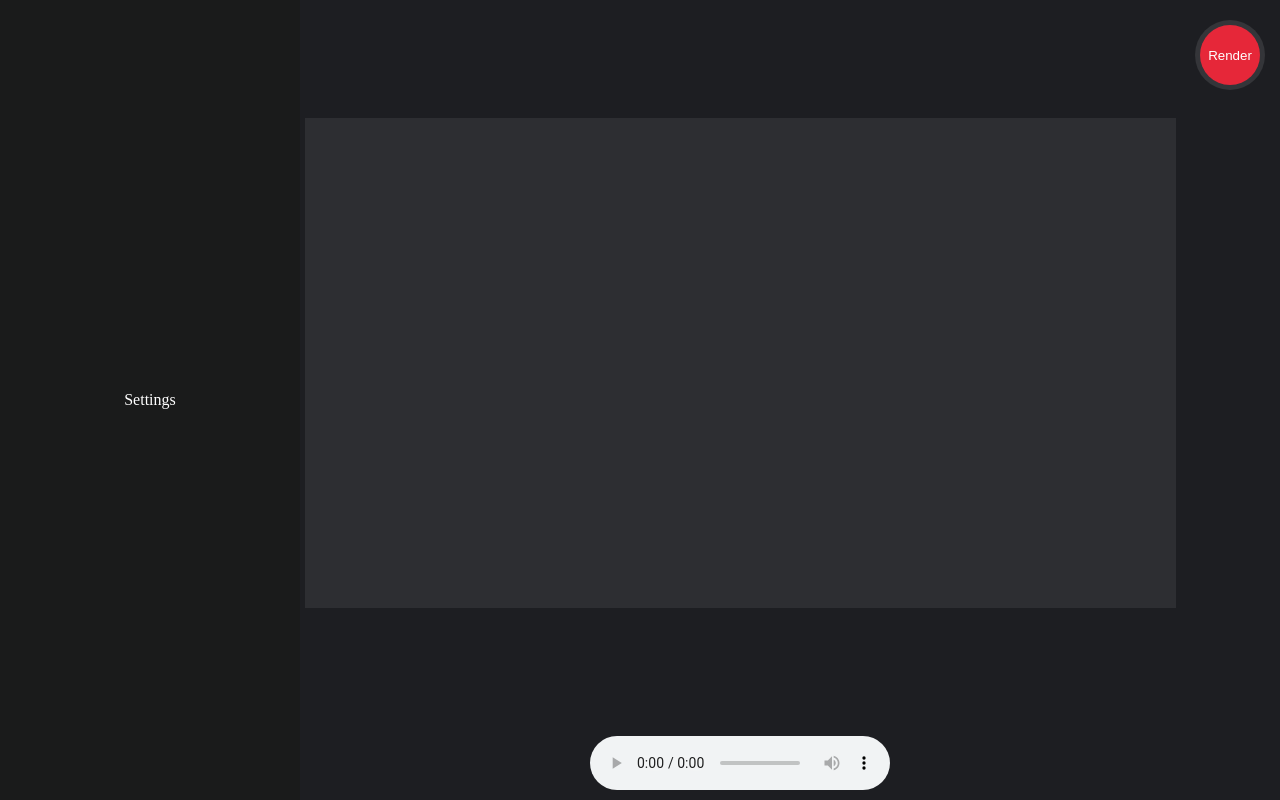
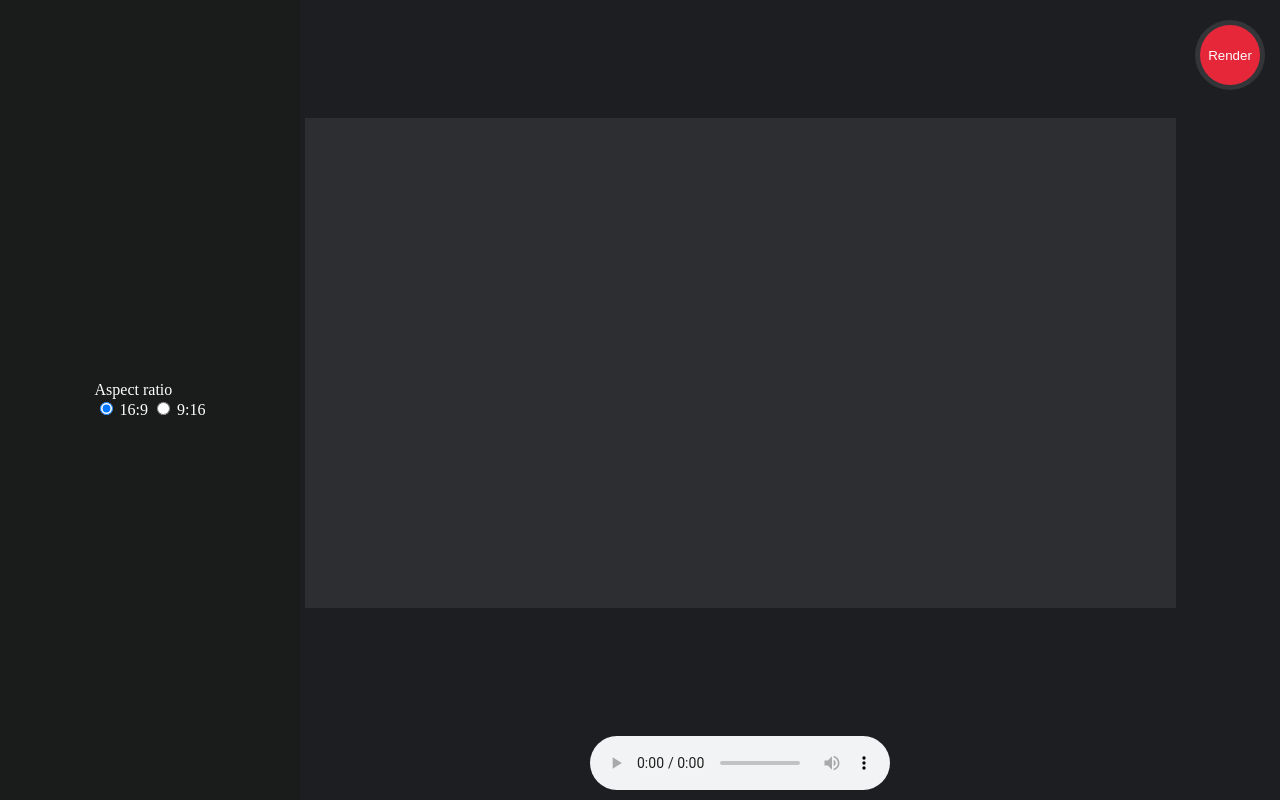
Before and after one commit to SoundDrawVE/sounddrawve, a website built with Vite: page index.html in a window 1280 px wide. Built offline with nearby package versions, Linux system fonts and the light colour scheme.

Commit message:
Create a ui to select aspect ratio

```diff
--- a/index.html
+++ b/index.html
@@ -8,7 +8,19 @@
   </head>
   <body>
     <div id="app">
-      <div class="settings-container">Settings</div>
+      <div class="settings-container">
+        <form id="settings-form">
+          <div>
+            <label>Aspect ratio</label>
+            <div>
+              <input type="radio" id="16:9" name="aspect-ratio" value="16:9" checked="checked">
+              <label for="16:9">16:9</label>
+              <input type="radio" id="9:16" name="aspect-ratio" value="9:16">
+              <label for="9:16">9:16</label>
+            </div>
+          </div>
+        </form>
+      </div>
 
       <div class="app-center">
         <div class="canvas-container">
```
